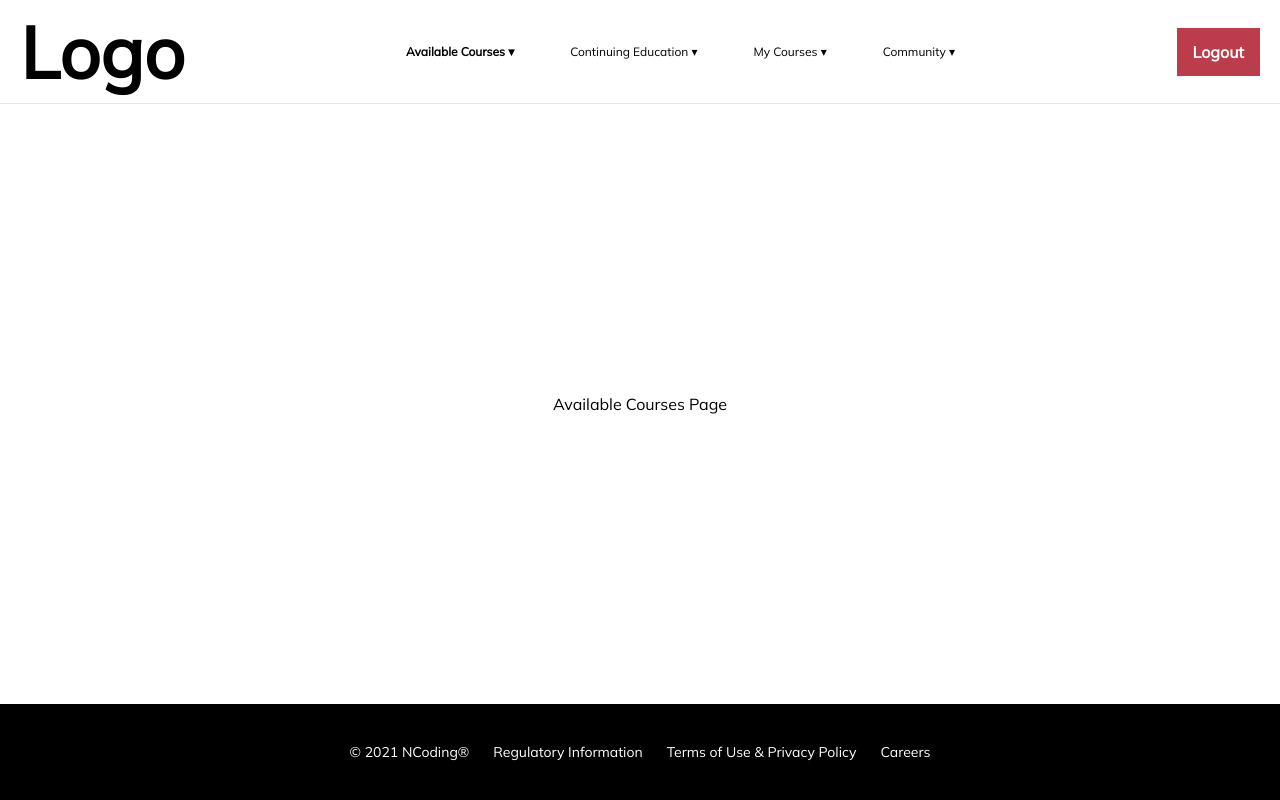
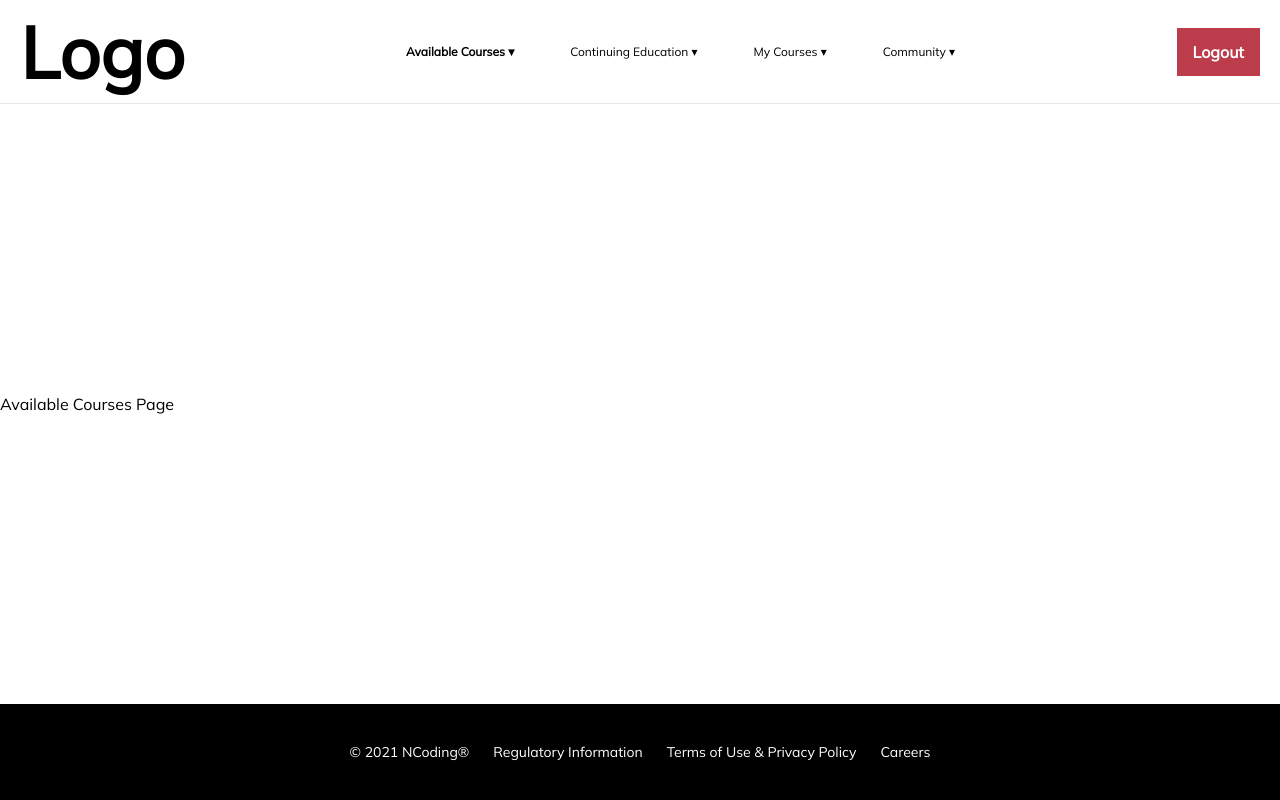
Before and after one commit to ariel-wwjd/ncoding-code-challenge-client, a React (Create React App) app: page /available-courses in a window 1280 px wide. Built offline with nearby package versions, Linux system fonts and the light colour scheme.

Commit message:
fix style on App file

```diff
--- a/src/App.css
+++ b/src/App.css
@@ -1,3 +1,3 @@
 .App {
-  text-align: center;
+  height: 100vh;
 }
```
